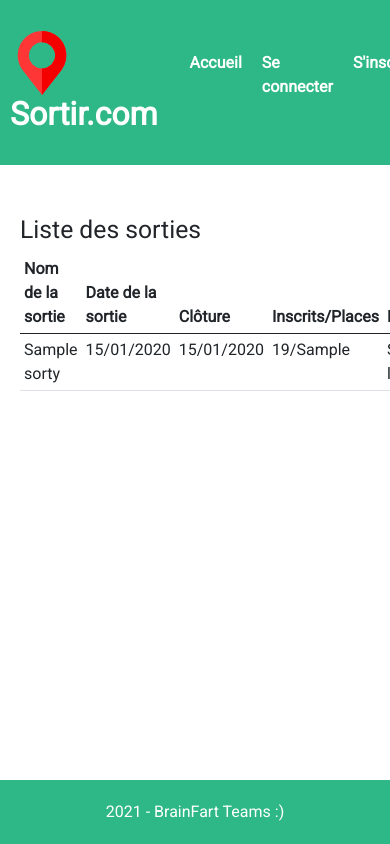
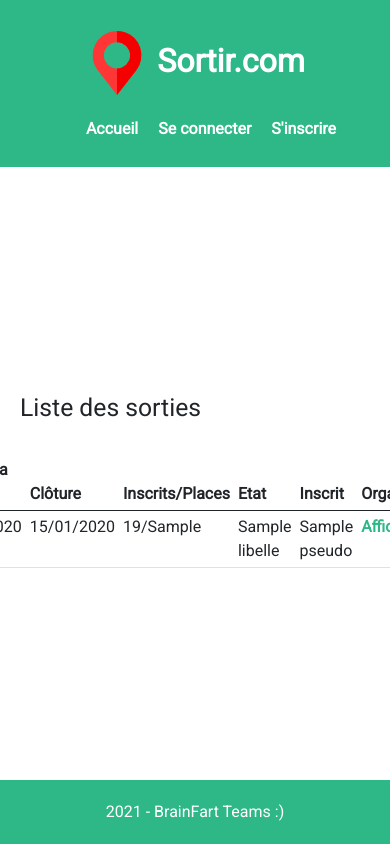
Before and after one commit to mojinet/sortir.com, a Symfony app: template templates/main/test.html.twig in a window 390 px wide; the page is wider, and only the part inside the window is pictured. Run offline with Twig, Linux system fonts and the light colour scheme; the template is opened without the code that fills it: most values are stand-ins (such as "Sample title", 1, 10 or a date in 2020); some libraries are stand-ins or nearby versions.

Commit message:
front update

```diff
--- a/public/css/style.css
+++ b/public/css/style.css
@@ -13,6 +13,7 @@ li{
 
 h2{
     margin-top : 30px;
+    width: 1000px;
 }
 
 /*Layout*/
@@ -26,16 +27,37 @@ h2{
 
 .l_header{
     display: flex;
+    flex-wrap: wrap;
     justify-content: space-between;
     align-items: center;
     background-color: #2eb888;
     color: white;
     padding : 10px;
 }
+@media screen and (max-width:1065px){
+    h2{
+        margin-top : 30px;
+        width: 100%;
+    }
+    table{
+        width: 100%;
+        overflow: hidden;
+    }
+}
+
+@media screen and (max-width:538px){
+    .l_header{
+        justify-content: center;
+    }
+}
 
 .l_main{
+    display: flex;
+    flex-direction: column;
+    justify-content: center;
+    align-items: center;
     flex-grow: 1;
-    margin : 20px;
+    padding : 20px;
 }
 
 .l_main td a{
@@ -72,6 +94,10 @@ form{
     width: 100%;
 }
 
+.mainTable{
+    max-width: 1000px;
+    margin-top: 20px;
+}
 .btn{
     margin-top : 10px;
     background-color: #2eb888;
--- a/templates/base.html.twig
+++ b/templates/base.html.twig
@@ -2,6 +2,7 @@
 <html>
     <head>
         <meta charset="UTF-8">
+        <meta name="viewport" content="width=device-width, initial-scale=1.0">
         <link rel="stylesheet" href="https://cdn.jsdelivr.net/npm/bootstrap@5.0.2/dist/css/bootstrap.min.css">
         <link rel="stylesheet" href="{{ asset('css/normalize.css') }}">
         <link rel="stylesheet" href="{{ asset('css/style.css') }}">
```
Also changed, not shown: templates/main/index.html.twig (+6 -6 lines).
